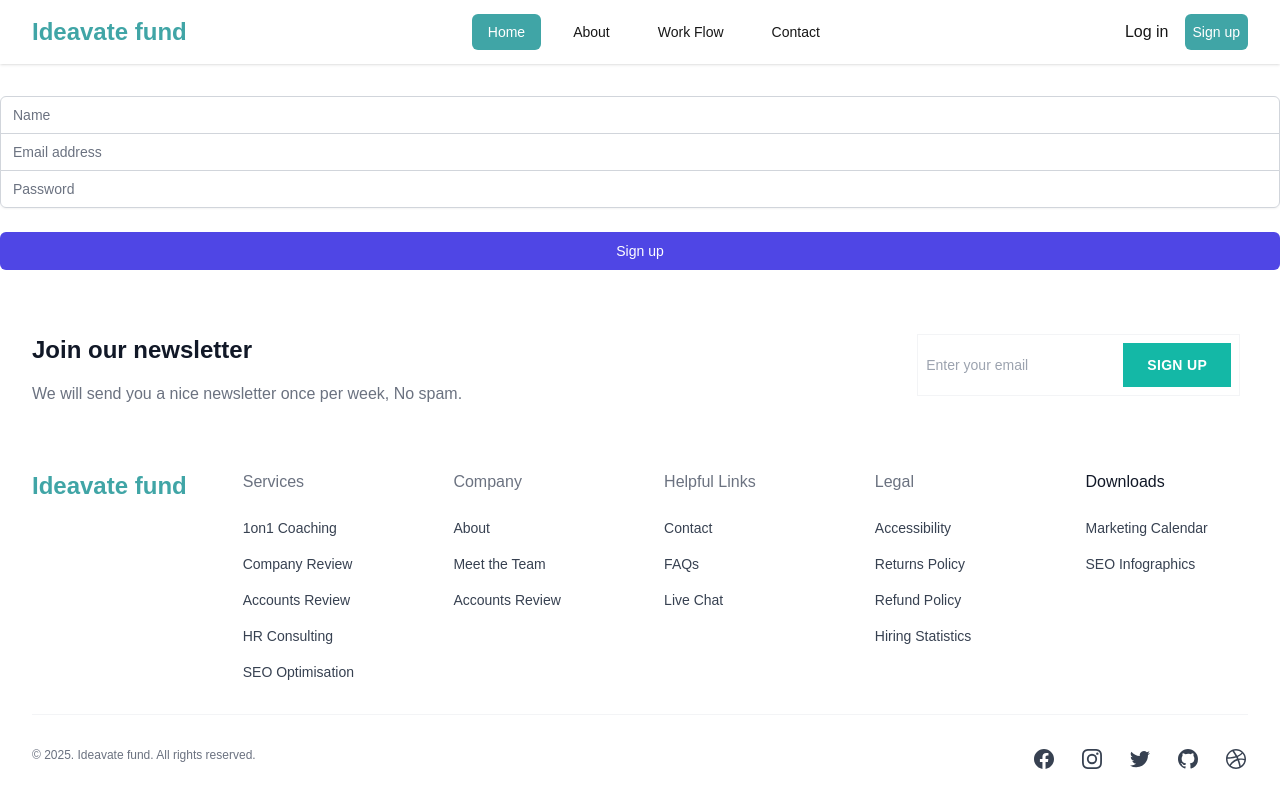
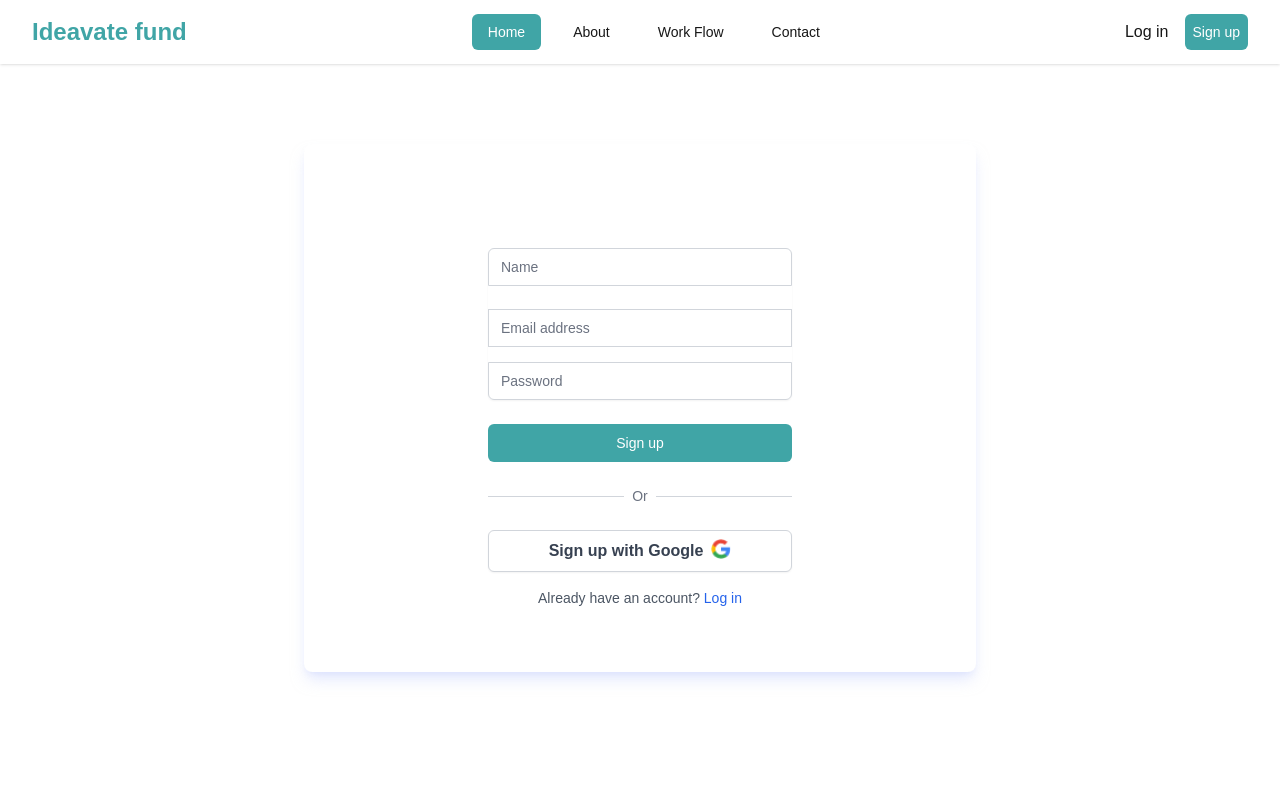
Before and after one commit to sarahannie/Ideavate, a Next.js app: page /signup in a window 1280 px wide. Shown: the top 800 px of the page. Built offline with nearby package versions, Linux system fonts and the light colour scheme.

Commit message:
signup done

```diff
--- a/src/Landingpages/layout/navbar.jsx
+++ b/src/Landingpages/layout/navbar.jsx
@@ -57,24 +57,25 @@ const Navbar = () => {
               </div>
             </div>
             <div className="absolute inset-y-0 right-0 flex items-center pr-2 sm:static sm:inset-auto sm:ml-6 sm:pr-0">
-              <button
+              <Link
+                href="/signin"
                 type="button"
-                className=" hidden sm:block relative rounded-full  p-1 text-dark hover:text-green focus:outline-none focus:ring-2 focus:ring-white focus:ring-offset-2 focus:ring-offset-gray-800"
+                className=" hidden sm:block relative rounded-full  p-1 text-dark hover:text-green focus:outline-none "
               >
                 Log in
-              </button>
+              </Link>
               <div className="relative ml-3">
                 <div>
-                  <button
-
+                  <Link
+                    href="/signup"
                     type="button"
-                    className="hidden sm:block relative flex rounded-md bg-green p-2 text-sm text-white focus:outline-none focus:ring-2 focus:ring-white focus:ring-offset-2 focus:ring-offset-gray-800"
+                    className="hidden sm:block relative flex rounded-md bg-green p-2 text-sm text-white focus:outline-none focus:ring-2 focus:ring-white focus:ring-offset-2 focus:ring-offset-green"
                     id="user-menu-button"
                     aria-expanded="false"
                     aria-haspopup="true"
                   >
                     Sign up
-                  </button>
+                  </Link>
                 </div>
               </div>
               <div className=" sm:hidden">
--- a/src/Landingpages/layout/signin.jsx
+++ b/src/Landingpages/layout/signin.jsx
@@ -6,6 +6,7 @@ import { useRouter } from 'next/navigation'
 import React from 'react'
 import group from '@/public/Group.png'
 import Image from 'next/image'
+import Link from 'next/link'
 
 const Signin = () => {
 const [email, setEmail] = useState('')
@@ -118,6 +119,7 @@ const [email, setEmail] = useState('')
              <Image src={group}  width={20} height={20} alt='google' />
           </button>
         </div>
+        <div className="mt-4 text-center text-sm text-gray-600">Need to create <Link href="/signup" className="text-blue-600">an account?</Link></div>
       </div>
 
       {error && (
--- a/src/Landingpages/layout/signup.jsx
+++ b/src/Landingpages/layout/signup.jsx
@@ -3,6 +3,9 @@
 import { useState } from 'react'
 import { useRouter } from 'next/navigation'
 import { stringify } from 'postcss'
+import group from '@/public/Group.png'
+import Link from 'next/link'
+import Image from 'next/image'
 import React from 'react'
 
 const Signup = () => {
@@ -32,11 +35,13 @@ const Signup = () => {
         }
     }
   return (
-    <form onSubmit={handleSubmit} className="mt-8 space-y-6">
+    <>
+    <div className='flex justify-center max-w-2xl mx-auto py-16 px-4 sm:px-6 lg:px-8 shadow-lg shadow-indigo-200/50 mt-20 mb-20 rounded-lg'>
+    <form onSubmit={handleSubmit} className="mt-8 w-1/2 space-y-6">
     <div className="rounded-md shadow-sm -space-y-px">
-      <div>
+      <div className='my-2'>
         <label htmlFor="name" className="sr-only">
-          Name
+          Full Name
         </label>
         <input
           id="name"
@@ -49,7 +54,7 @@ const Signup = () => {
           onChange={(e) => setName(e.target.value)}
         />
       </div>
-      <div>
+      <div className='py-4'>
         <label htmlFor="email" className="sr-only">
           Email address
         </label>
@@ -65,7 +70,7 @@ const Signup = () => {
           onChange={(e) => setEmail(e.target.value)}
         />
       </div>
-      <div>
+      <div className='my-4'>
         <label htmlFor="password" className="sr-only">
           PasswordPassword
         </label>
@@ -86,11 +91,35 @@ const Signup = () => {
     <div>
       <button
         type="submit"
-        className="group relative w-full flex justify-center py-2 px-4 border border-transparent text-sm font-medium rounded-md text-white bg-indigo-600 hover:bg-indigo-700 focus:outline-none focus:ring-2 focus:ring-offset-2 focus:ring-indigo-500"
+        className="group relative w-full flex justify-center py-2 px-4 border border-transparent text-sm font-medium rounded-md text-white bg-green hover:bg-black focus:outline-none focus:ring-2 focus:ring-offset-2 focus:ring-indigo-500"
       >
         Sign up
       </button>
     </div>
+
+    <div className="mt-6">
+        <div className="relative">
+          <div className="absolute inset-0 flex items-center">
+            <div className="w-full border-t border-gray-300"></div>
+          </div>
+          <div className="relative flex justify-center text-sm">
+            <span className="px-2 bg-white text-gray-500">Or</span>
+          </div>
+        </div>
+
+        <div className="mt-6 ">
+
+          <button
+            onClick={() => signIn('google')}
+            className="w-full flex justify-center gap-2 font-semibold py-2 px-4 border border-gray-300 rounded-md shadow-sm text-md font-medium text-gray-700 bg-white hover:bg-gray-50 focus:outline-none focus:ring-2 focus:ring-offset-2 focus:ring-indigo-500"
+          >
+
+             Sign up with Google
+             <Image src={group}  width={20} height={20} alt='google' />
+          </button>
+        </div>
+        <div className="mt-4 text-center text-sm text-gray-600">Already have an account? <Link href="/sigin" className="text-blue-600">Log in</Link></div>
+      </div>
 
     {error && (
       <div className="mt-4 text-center text-sm text-red-600">
@@ -98,6 +127,8 @@ const Signup = () => {
       </div>
     )}
   </form>
+    </div>
+    </>
   )
 }
 
```
